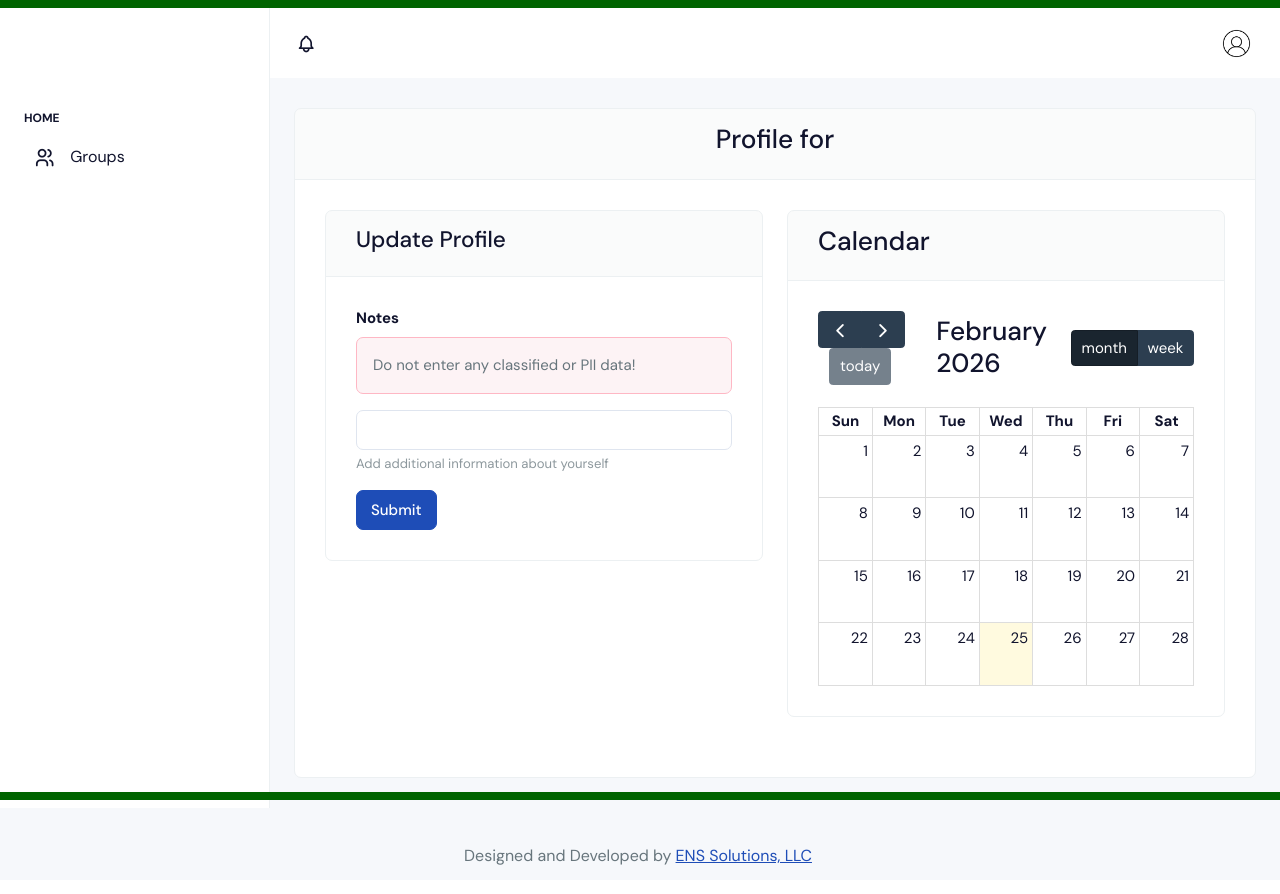
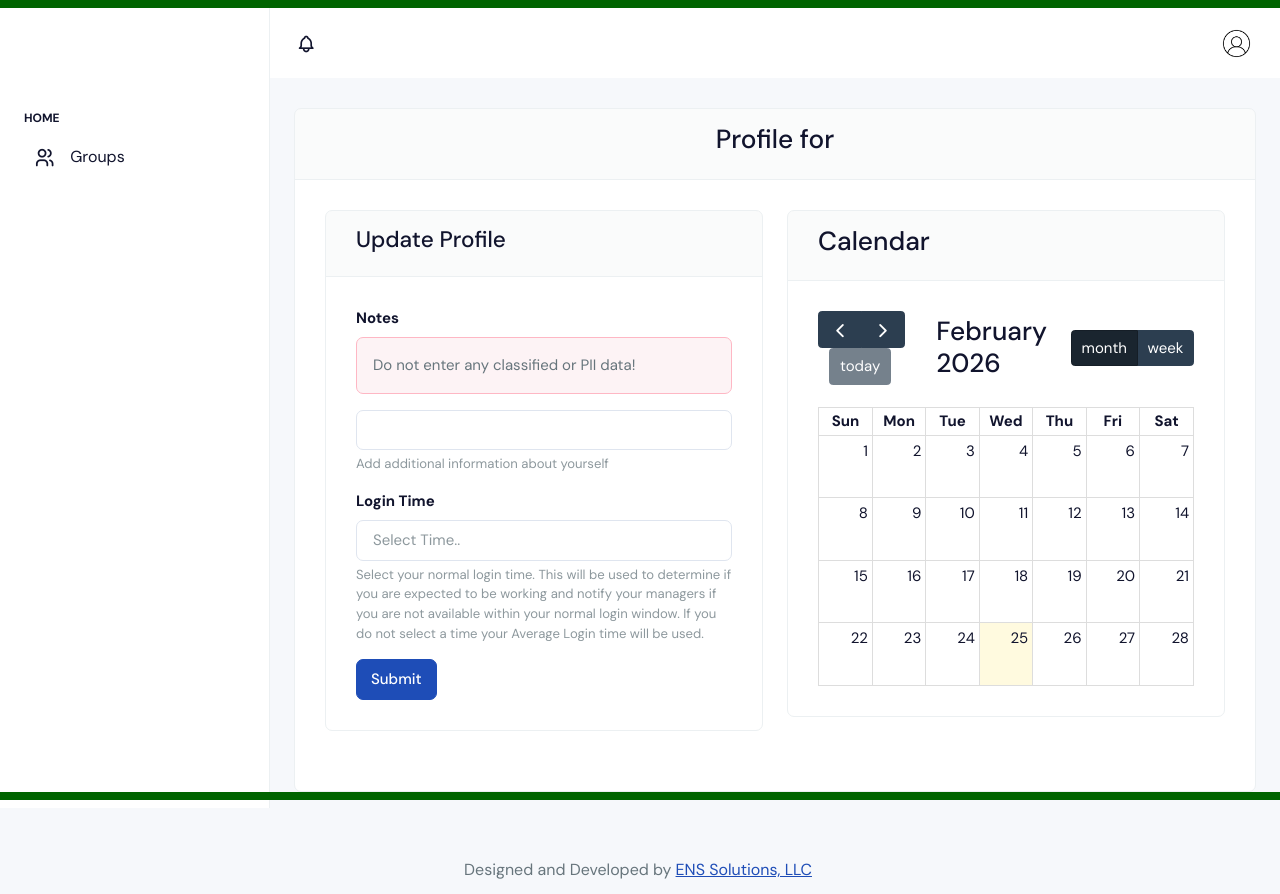
Before and after one commit to winllc/in-n-out-work, a Spring app: template src/main/resources/templates/profile.html in a window 1280 px wide. Before the commit the page ends 865 px from the top, so only its background shows below. Run offline with Thymeleaf, Linux system fonts and the light colour scheme; the template is opened without the code that fills it, so the values that code supplies are empty; some of the project's set-up classes (security, data sources, template engines, error pages and the like) are left out, and stand-ins take their place; some libraries are stand-ins or nearby versions.

Commit message:
allow user to select login time

```diff
--- a/src/main/java/com/winllc/innoutwork/service/UserService.java
+++ b/src/main/java/com/winllc/innoutwork/service/UserService.java
@@ -8,6 +8,7 @@ import com.winllc.innoutwork.data.*;
 import com.winllc.innoutwork.model.UserRecord;
 import com.winllc.innoutwork.repository.UserRecordRepository;
 import com.winllc.innoutwork.rest.UserRestService;
+import io.micrometer.common.util.StringUtils;
 import jakarta.servlet.http.HttpSession;
 import org.slf4j.Logger;
 import org.slf4j.LoggerFactory;
@@ -17,6 +18,7 @@ import org.springframework.stereotype.Service;
 
 import java.time.LocalTime;
 import java.time.ZoneId;
+import java.time.format.DateTimeFormatter;
 import java.util.List;
 import java.util.Optional;
 import java.util.stream.Stream;
@@ -69,6 +71,9 @@ public class UserService {
         }
 
         userRecord.setNotes(form.getNotes());
+        if(StringUtils.isNotBlank(form.getLoginTime())) {
+            userRecord.setChosenLoginTime(LocalTime.parse(form.getLoginTime(), DateTimeFormatter.ISO_TIME));
+        }
 
         return userRecordRepository.save(userRecord);
     }
--- a/src/main/resources/templates/profile.html
+++ b/src/main/resources/templates/profile.html
@@ -102,6 +102,13 @@
                                             <div id="notesHelp" class="form-text">Add additional information about
                                                 yourself
                                             </div>
+                                        </div>
+
+                                        <div class="mb-3">
+                                            <label for="notes" class="form-label">Login Time</label>
+                                            <input type="text" id="chosen-login-time-picker" placeholder="Select Time.." th:field="*{loginTime}" class="form-control">
+                                            <div id="chosenTimeHelp" class="form-text">Select your normal login time. This will be used to determine if you are expected to be working and notify your managers if you are not available within your normal login window. If you do not select a time your Average Login time will be used.</div>
+
                                         </div>
 
                                         <button type="submit" class="btn btn-primary">Submit</button>
@@ -440,6 +447,15 @@
             dateFormat: "H:i", // Time format
         });
 
+        flatpickr("#chosen-login-time-picker", {
+            enableTime: true,
+            noCalendar: true, // Hides the calendar month view
+            dateFormat: "H:i", // Time format
+
+        });
+
+
+
     </script>
 
 </div>
```
Also changed, not shown: src/main/java/com/winllc/innoutwork/data/ProfileForm.java (+7 -0 lines).
